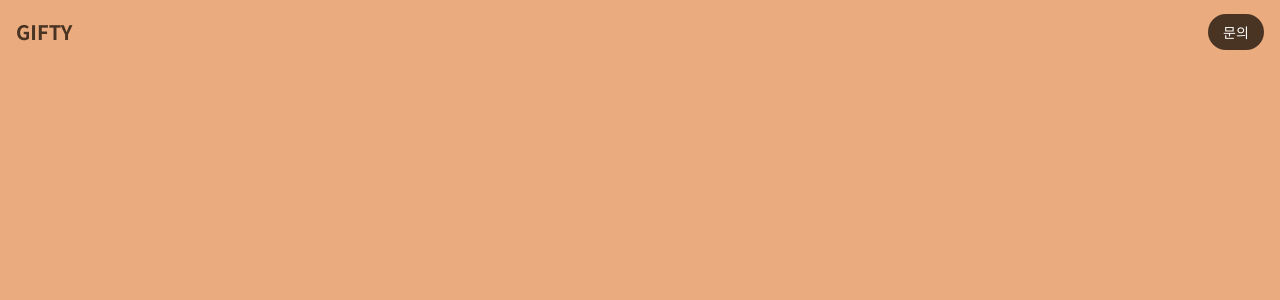
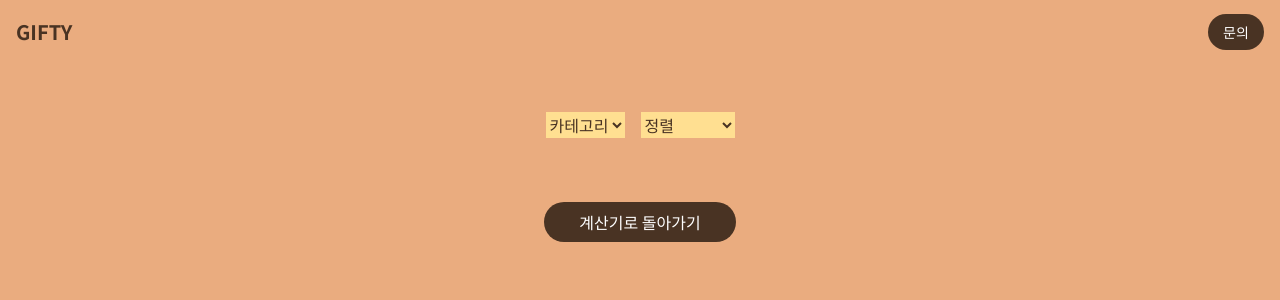
Before and after one commit to cloudIris75/gifty-nextjs, a Next.js app: page /brands/1/menu in a window 1280 px wide. Shown: the top 300 px of the page. Built offline with nearby package versions, Linux system fonts and the light colour scheme.

Commit message:
Feat: 메뉴 페이지 추가

```diff
--- /dev/null
+++ b/src/lib/types/enums.ts
@@ -0,0 +1,11 @@
+export enum Brand {
+  starbucks = 'starbucks',
+  twosome = 'twosome',
+  ediya = 'ediya',
+}
+
+export const BrandName = new Map([
+  [Brand.starbucks, '스타벅스'],
+  [Brand.twosome, '투썸플레이스'],
+  [Brand.ediya, '이디야커피'],
+]);
--- a/src/pages/brands/[brandName]/menu.tsx
+++ b/src/pages/brands/[brandName]/menu.tsx
@@ -1,10 +1,53 @@
+import { useRouter } from 'next/router';
+import Button from '../../../components/Button';
 import Navbar from '../../../components/Navbar';
+import { Brand, BrandName } from '../../../lib/types/enums';
 
 const Menu: React.FC = () => {
+  const router = useRouter();
+  const brandName = router.query.brandName as Brand;
+
   return (
     <>
       <Navbar />
-      <main></main>
+      <main className="flex flex-col items-center mx-8 my-4 pb-8 space-y-8">
+        <h1 className="title">{BrandName.get(brandName)}</h1>
+        <div className="flex text-coffee-400 space-x-4">
+          <select
+            name="category"
+            id="category"
+            required
+            defaultValue="category"
+            className="bg-coffee-100"
+          >
+            <option value="category" disabled>
+              카테고리
+            </option>
+            <option value="drinks">음료</option>
+            <option value="food">푸드</option>
+            {/* <option value="MD">MD</option> */}
+          </select>
+          <select
+            name="sort"
+            id="sort"
+            required
+            defaultValue="sort"
+            className="bg-coffee-100"
+          >
+            <option value="sort" disabled>
+              정렬
+            </option>
+            <option value="name">이름순</option>
+            <option value="descending">가격높은순</option>
+            <option value="ascending">가격낮은순</option>
+          </select>
+        </div>
+        <div></div>
+        <Button
+          onclick={() => router.push(`/brands/${brandName}/calculator`)}
+          name="계산기로 돌아가기"
+        />
+      </main>
     </>
   );
 };
--- a/src/pages/index.tsx
+++ b/src/pages/index.tsx
@@ -12,7 +12,7 @@ const Home: NextPage = () => {
       <Navbar />
       <main className="py-8">
         <div className="flex flex-col items-center space-y-10">
-          <h1 className="text-2xl text-coffee-400 font-bold">
+          <h1 className="title">
             기프티콘으로 결제할 때, <br className="lg:hidden" />더 이상
             머뭇거리지 마세요!
           </h1>
--- a/src/styles/globals.css
+++ b/src/styles/globals.css
@@ -11,11 +11,11 @@ html {
 }
 
 @layer components {
+  .title {
+    @apply text-2xl text-coffee-400 font-bold;
+  }
   .brand-container {
     @apply flex w-72 h-20 bg-coffee-400 rounded-3xl text-center justify-center items-center;
-  }
-  .title-container {
-    @apply text-center text-sm bg-coffee-300 rounded-3xl w-20 py-1;
   }
   .dashed-line {
     @apply border-t border-dashed border-coffee-400 pt-6;
```
